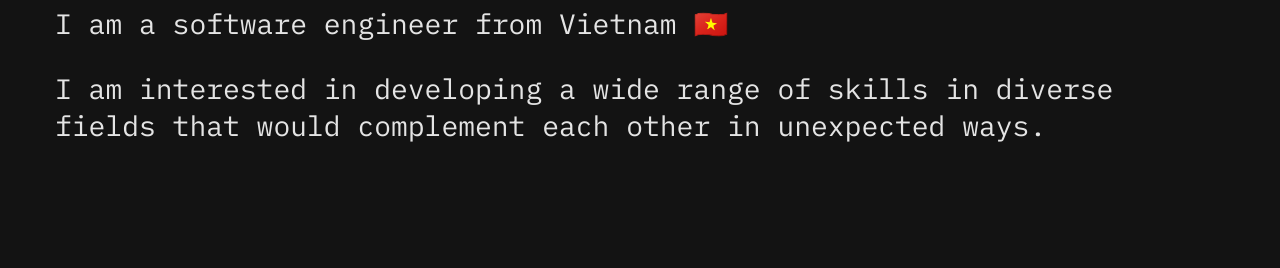
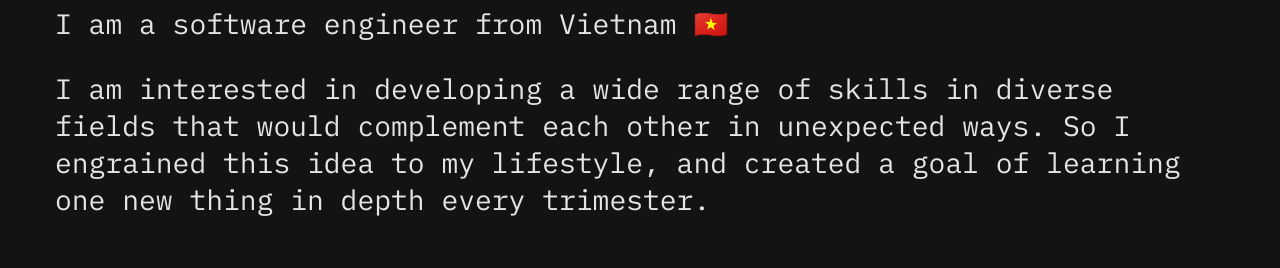
Before and after one commit to quyctd/quyctd.github.io, a React (Create React App) app: page / in a window 1280 px wide. Shown: the part 327-595 px from the top of the page. Built offline with nearby package versions, Linux system fonts and the light colour scheme.

Commit message:
Update text

```diff
--- a/src/components/homepage.jsx
+++ b/src/components/homepage.jsx
@@ -40,7 +40,9 @@ const Homepage = () => {
           <p>I am a software engineer from Vietnam 🇻🇳</p>
           <p>
             I am interested in developing a wide range of skills in diverse
-            fields that would complement each other in unexpected ways.
+            fields that would complement each other in unexpected ways. So I
+            engrained this idea to my lifestyle, and created a goal of learning
+            one new thing in depth every trimester.
           </p>
         </div>
         <footer>Built and Designed with ❤️</footer>
```
